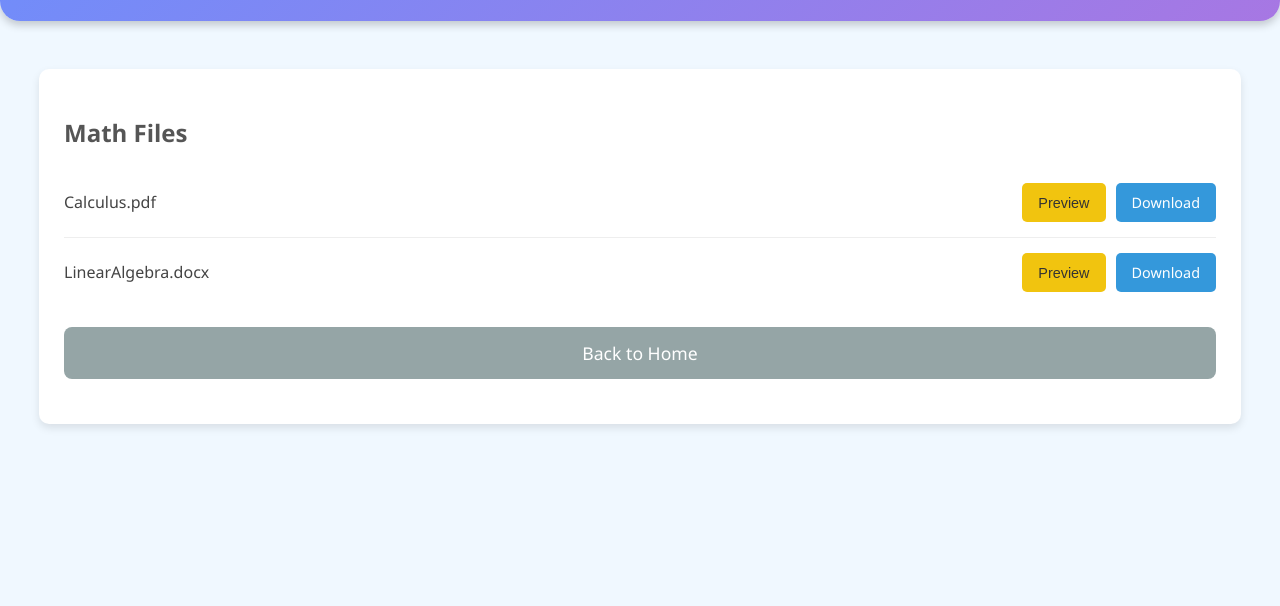
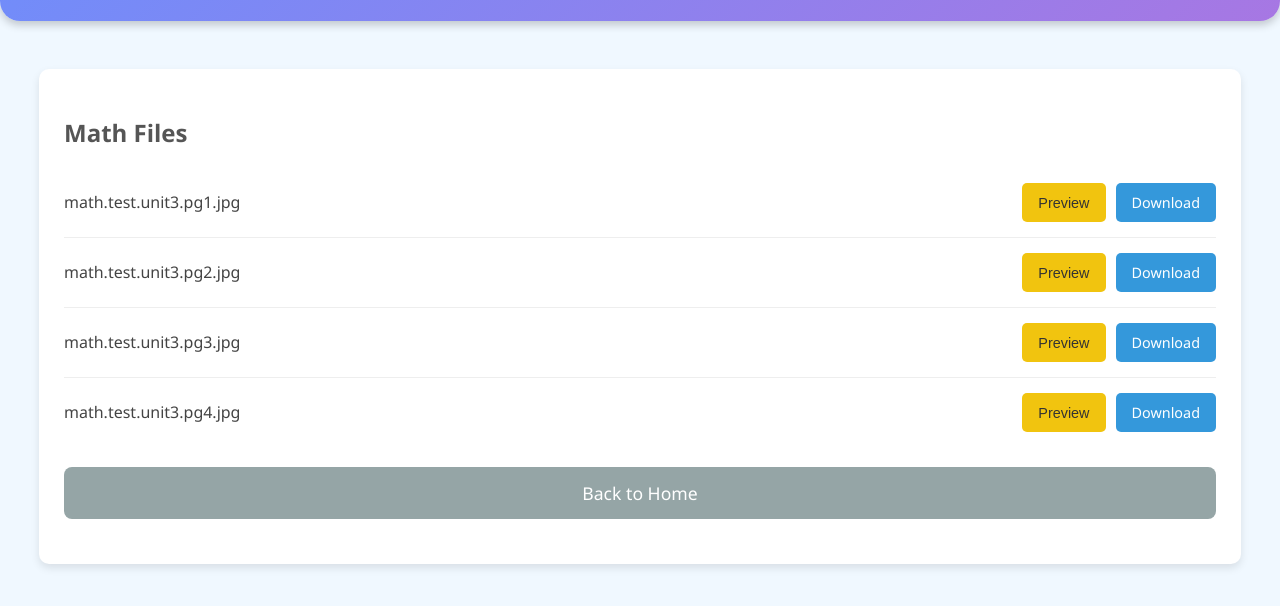
Before and after one commit to Ninduthe3rd/Test-Library, a plain HTML site: page index.html in a window 1280 px wide. Both pictures are taken after a click on the button "Math". Shown: the part 104-710 px from the top of the page. Drawn offline with Linux system fonts and the light colour scheme.

Commit message:
Update index.html

```diff
--- a/index.html
+++ b/index.html
@@ -5,7 +5,7 @@
     <meta name="viewport" content="width=device-width, initial-scale=1.0">
     <title>EduHub</title>
     <style>
-        /* Reset some default styles */
+        /* (CSS styles from the previous response - No changes here) */
         body, h1, p, ul, li {
             margin: 0;
             padding: 0;
@@ -266,15 +266,18 @@
         const closeBtn = document.querySelector('.close');
 
 
-        const physicsFiles = [
+        // Updated mathFiles array with specific file names and paths
+        const mathFiles = [
+            { name: 'math.test.unit3.pg1.jpg', url: 'math/math.test.unit3.pg1.jpg' },
+            { name: 'math.test.unit3.pg2.jpg', url: 'math/math.test.unit3.pg2.jpg' },
+            { name: 'math.test.unit3.pg3.jpg', url: 'math/math.test.unit3.pg3.jpg' },
+            { name: 'math.test.unit3.pg4.jpg', url: 'math/math.test.unit3.pg4.jpg' }
+        ];
+      //Keep the old Physics files, just in case we need to switch back, and for testing
+      const physicsFiles = [
             { name: 'Kinematics.pdf', url: 'physics/Kinematics.pdf' },
             { name: 'Thermodynamics.docx', url: 'physics/Thermodynamics.docx' },
             { name: 'OpticsNotes.txt', url: 'physics/OpticsNotes.txt'}
-        ];
-
-        const mathFiles = [
-            { name: 'Calculus.pdf', url: 'math/Calculus.pdf' },
-            { name: 'LinearAlgebra.docx', url: 'math/LinearAlgebra.docx' }
         ];
 
        function showHomeScreen() {
@@ -328,13 +331,13 @@
         physicsButton.addEventListener('click', () => {
             homeScreen.style.display = 'none';
             physicsFilesSection.style.display = 'block';
-            displayFiles(physicsFiles, physicsFileList);
+            displayFiles(physicsFiles, physicsFileList);  //Keep the Physics List
         });
 
         mathButton.addEventListener('click', () => {
             homeScreen.style.display = 'none';
             mathFilesSection.style.display = 'block';
-            displayFiles(mathFiles, mathFileList);
+            displayFiles(mathFiles, mathFileList); // Use the updated mathFiles
         });
 
         // Preview functionality
```
